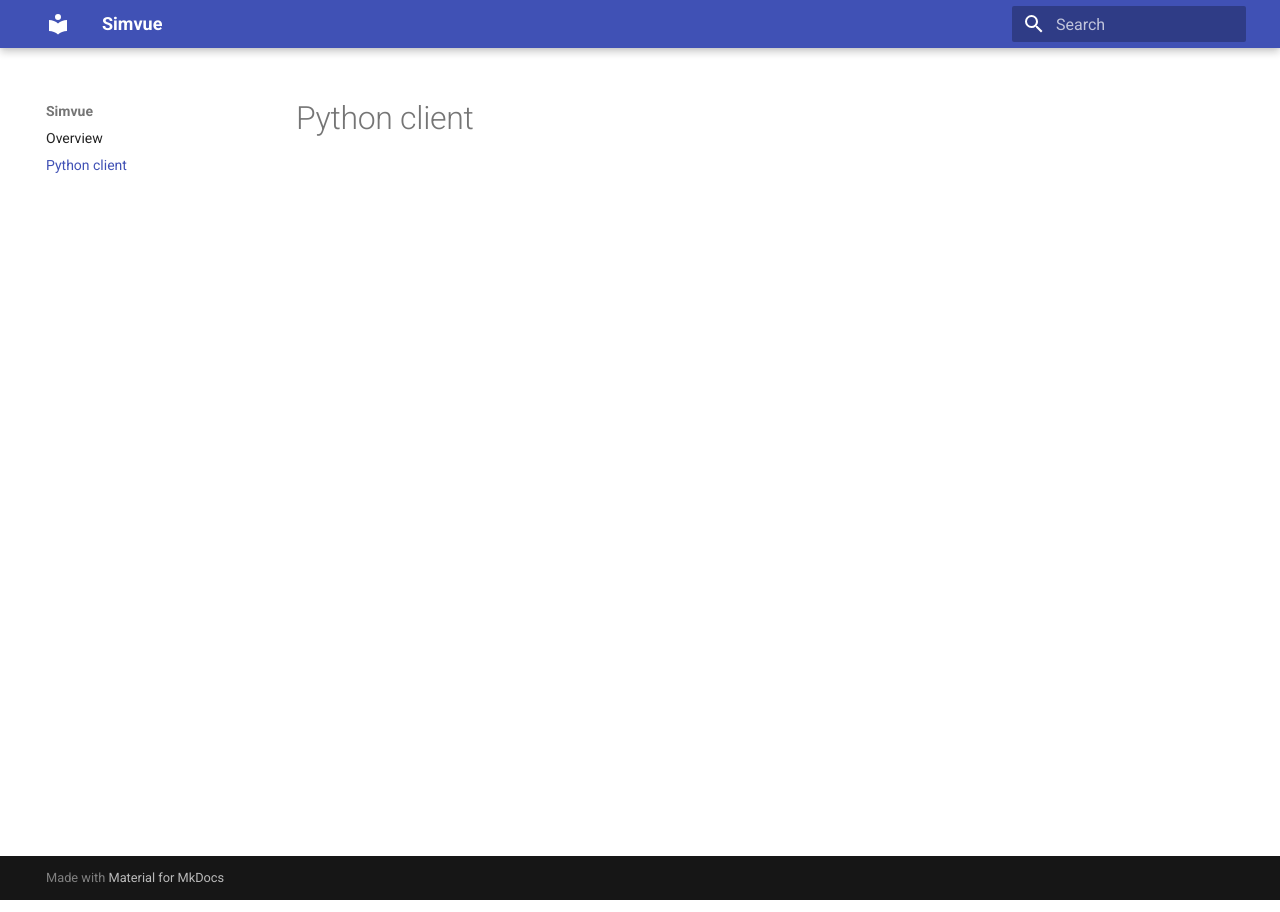
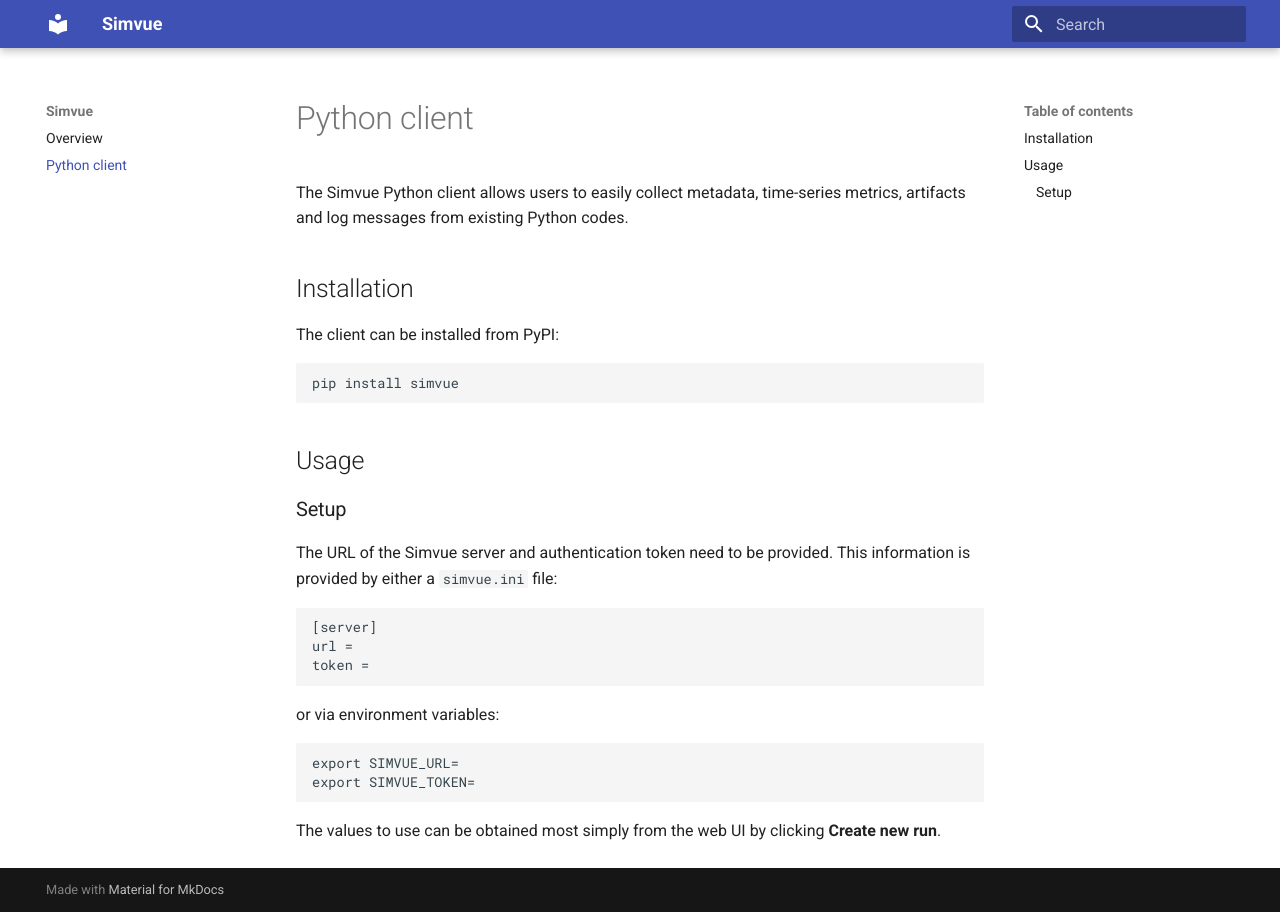
Before and after one commit to simvue-io/docs, an MkDocs documentation site: the page built from docs/python-client.md, in a window 1280 px wide. Built offline with MkDocs 1.6.1 and Material for MkDocs 9.7.7, drawn with Linux system fonts in a browser that asks for light colours.

Commit message:
Adding content (slowly)

````diff
--- a/docs/python-client.md
+++ b/docs/python-client.md
@@ -1 +1,27 @@
 # Python client
+
+The Simvue Python client allows users to easily collect metadata, time-series metrics, artifacts and log messages from existing Python codes.
+
+## Installation
+
+The client can be installed from PyPI:
+```
+pip install simvue
+```
+
+## Usage
+
+### Setup
+The URL of the Simvue server and authentication token need to be provided.
+This information is provided by either a `simvue.ini` file:
+```
+[server]
+url =
+token =
+```
+or via environment variables:
+```
+export SIMVUE_URL=
+export SIMVUE_TOKEN=
+```
+The values to use can be obtained most simply from the web UI by clicking **Create new run**.
````
